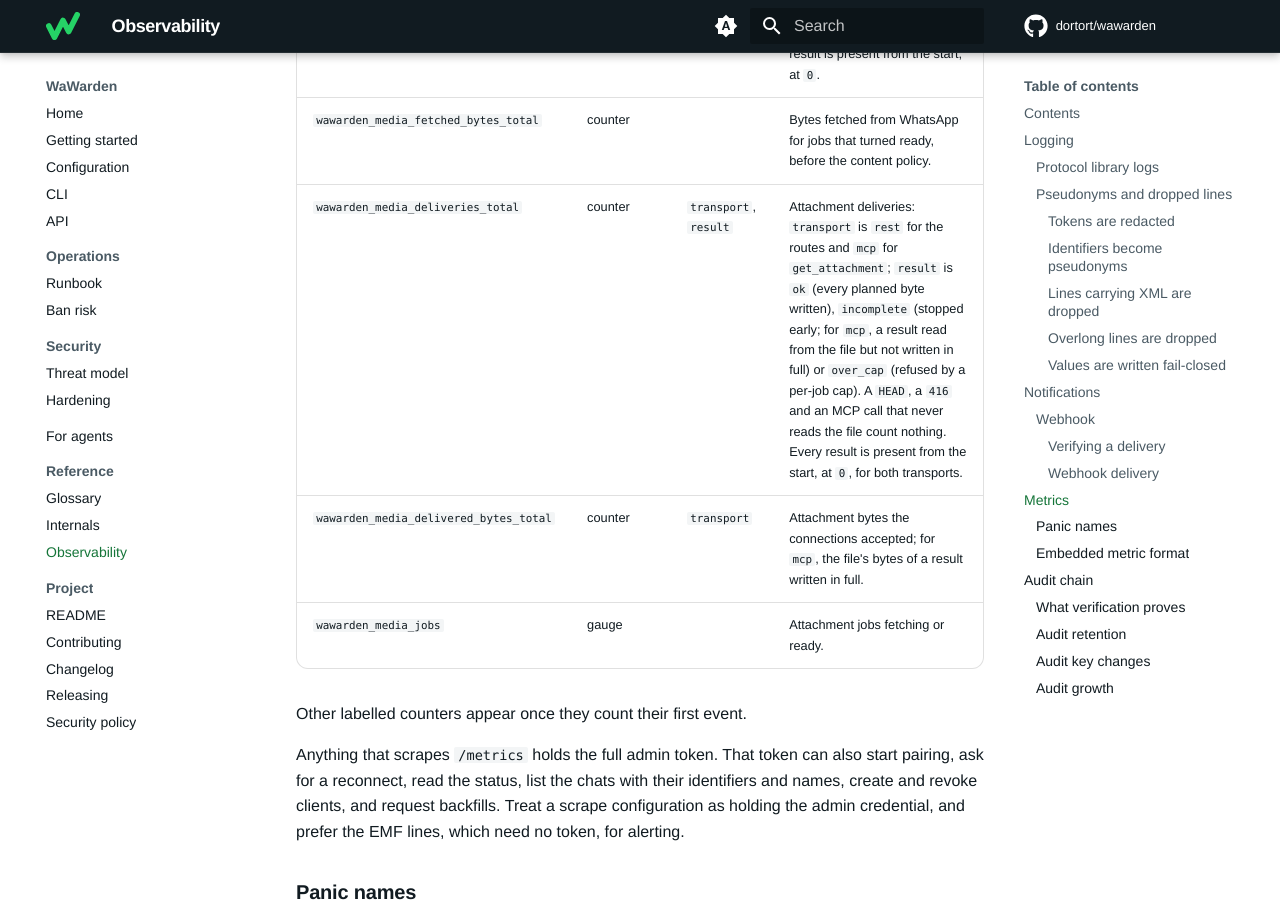
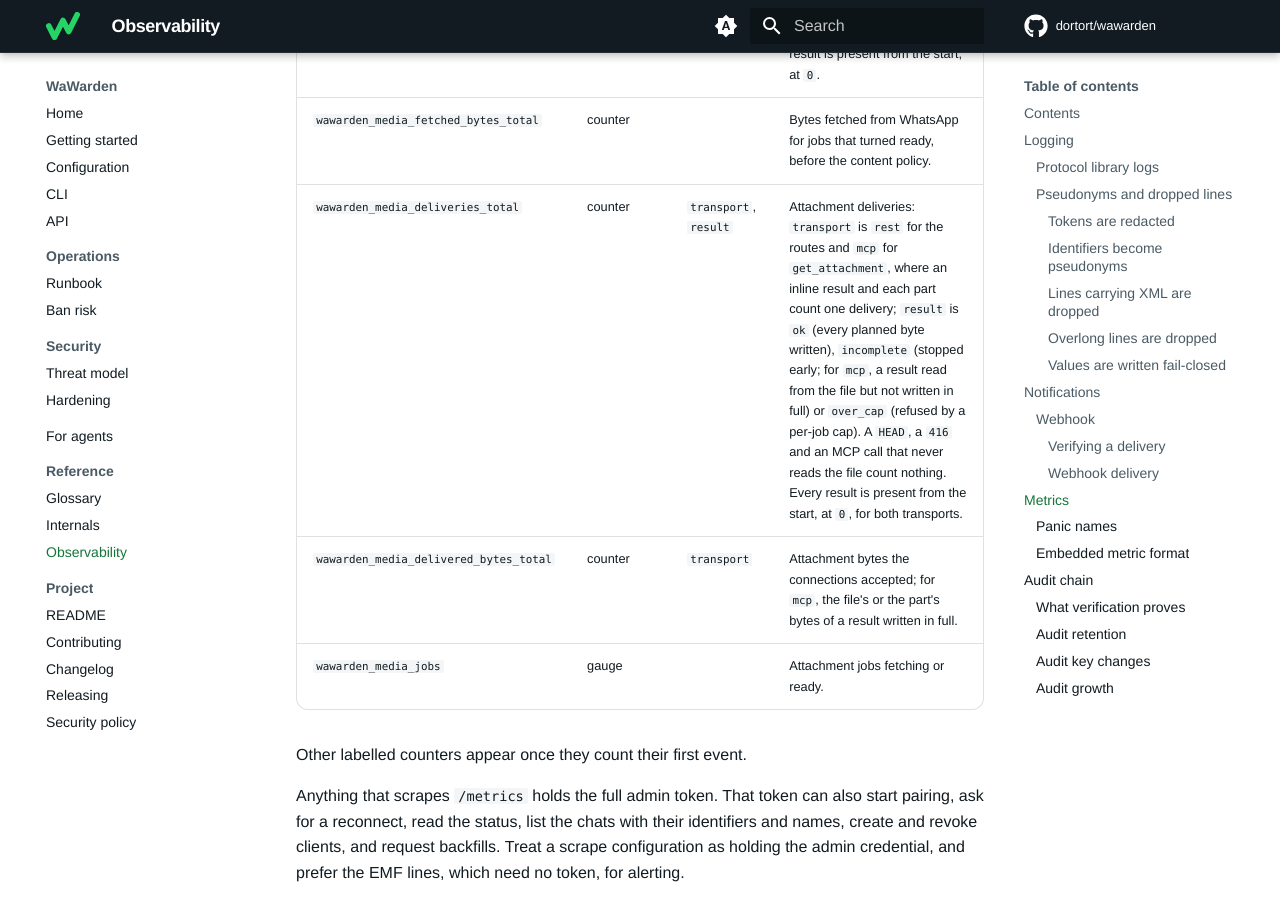
Before and after one commit to dortort/wawarden, an MkDocs documentation site: the page built from docs/observability.md, in a window 1280 px wide and 900 px high, scrolled down 20444 px. Built offline with MkDocs 1.6.1 and Material for MkDocs 9.7.7, drawn with Linux system fonts in a browser that asks for light colours; comment, search, counter and statistics services are not loaded.

Commit message:
docs: note attachment parts in the README and the delivery metrics
Co-Authored-By: Claude Opus 5.5 <noreply@anthropic.com>
Co-Authored-By: Claude Fable 5.1 <noreply@anthropic.com>

```diff
--- a/docs/observability.md
+++ b/docs/observability.md
@@ -453,8 +453,8 @@ above 0), the client handler adds these:
 |---|---|---|---|
 | `wawarden_media_fetches_total` | counter | `result` | Requests that tried to start an attachment fetch, by result. A job that ended counts `ok`, `expired`, `failed`, `too_large`, `unsupported`, `unavailable`, `throttled` (WhatsApp throttled it) or `not_connected`; a request refused before any fetch counts `too_large`, `not_connected`, `busy`, `rate_limited` (the client's two jobs or its budget) or `global_limited` (the count or bytes of all clients). A status answer counts nothing. Every result is present from the start, at `0`. |
 | `wawarden_media_fetched_bytes_total` | counter | | Bytes fetched from WhatsApp for jobs that turned ready, before the content policy. |
-| `wawarden_media_deliveries_total` | counter | `transport`, `result` | Attachment deliveries: `transport` is `rest` for the routes and `mcp` for `get_attachment`; `result` is `ok` (every planned byte written), `incomplete` (stopped early; for `mcp`, a result read from the file but not written in full) or `over_cap` (refused by a per-job cap). A `HEAD`, a `416` and an MCP call that never reads the file count nothing. Every result is present from the start, at `0`, for both transports. |
-| `wawarden_media_delivered_bytes_total` | counter | `transport` | Attachment bytes the connections accepted; for `mcp`, the file's bytes of a result written in full. |
+| `wawarden_media_deliveries_total` | counter | `transport`, `result` | Attachment deliveries: `transport` is `rest` for the routes and `mcp` for `get_attachment`, where an inline result and each part count one delivery; `result` is `ok` (every planned byte written), `incomplete` (stopped early; for `mcp`, a result read from the file but not written in full) or `over_cap` (refused by a per-job cap). A `HEAD`, a `416` and an MCP call that never reads the file count nothing. Every result is present from the start, at `0`, for both transports. |
+| `wawarden_media_delivered_bytes_total` | counter | `transport` | Attachment bytes the connections accepted; for `mcp`, the file's or the part's bytes of a result written in full. |
 | `wawarden_media_jobs` | gauge | | Attachment jobs fetching or ready. |
 
 Other labelled counters appear once they count their first event.
```
Also changed, not shown: README.md (+2 -2 lines).
